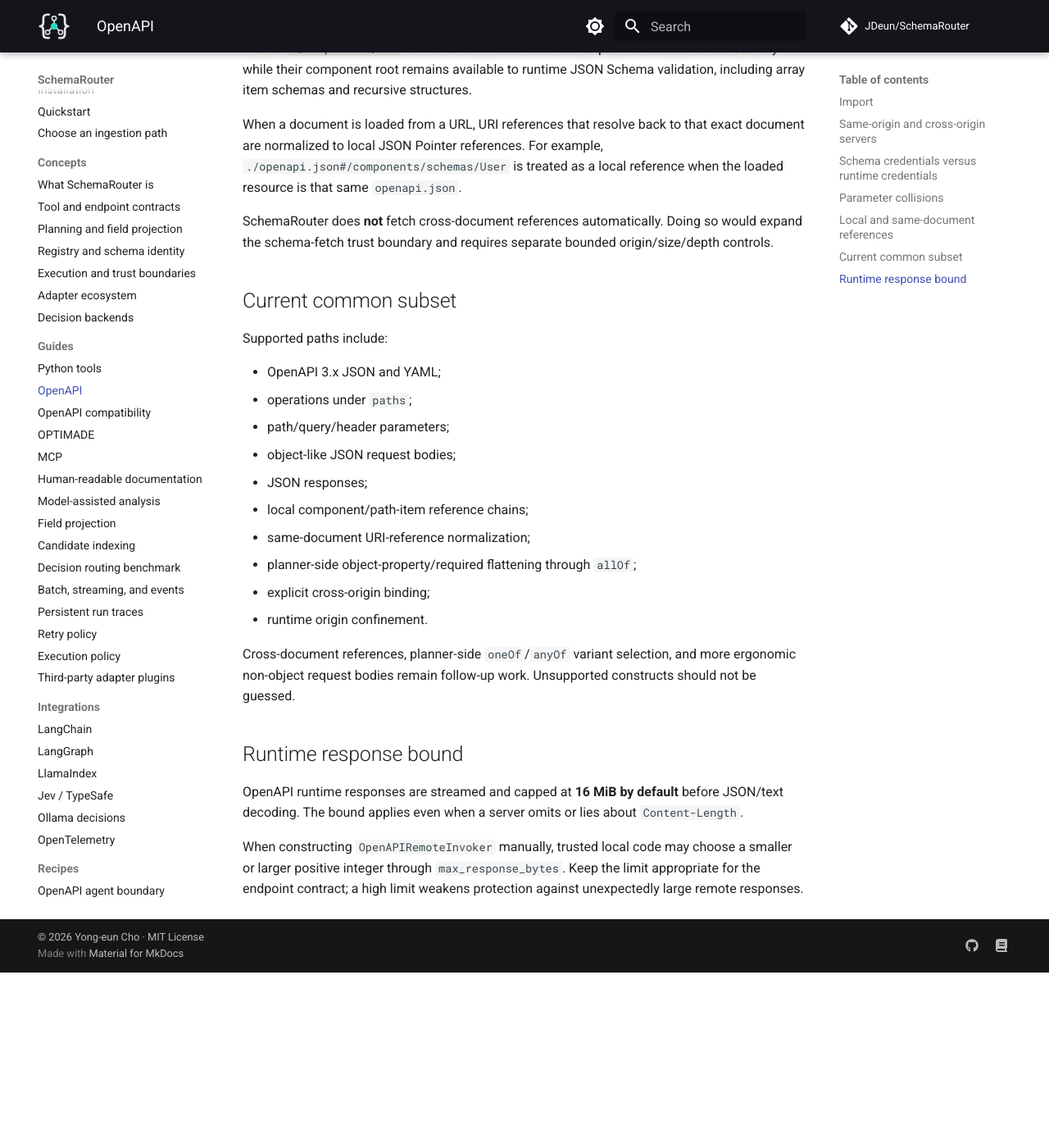
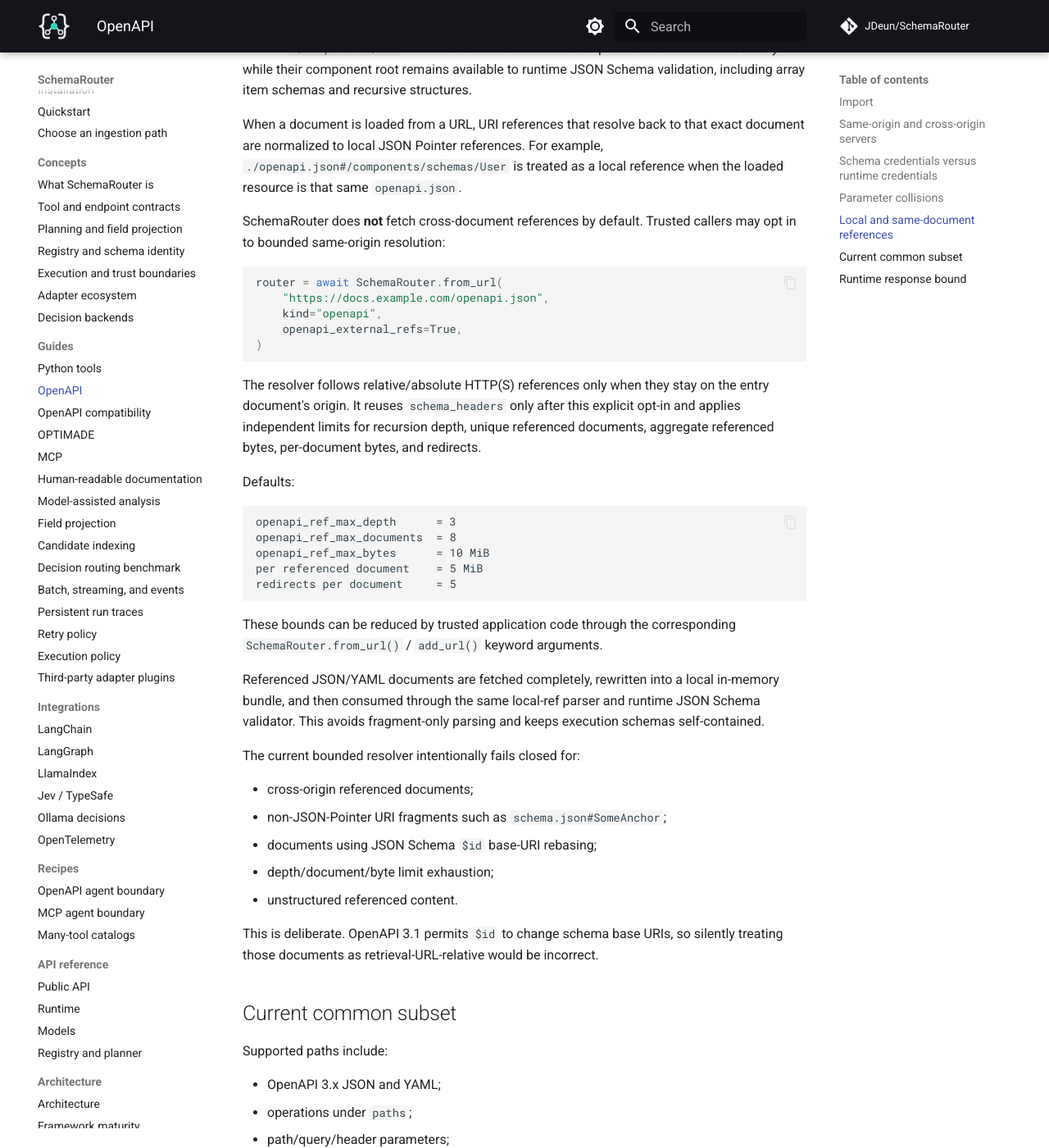
Before and after one commit to JDeun/SchemaRouter, an MkDocs documentation site: the page built from docs/guides/openapi.md, in a window 1280 px wide and 1400 px high, scrolled down 1587 px. Shown: the whole window at 82% size. Built offline with MkDocs 1.6.1 and Material for MkDocs 9.7.7, drawn with Linux system fonts in a browser that asks for light colours; comment, search, counter and statistics services are not loaded; before the commit the page ends 2773 px from its top, so only the background shows below that; some of the changed text lies outside the part shown.

Commit message:
docs: document bounded external OpenAPI refs

````diff
--- a/docs/guides/openapi.md
+++ b/docs/guides/openapi.md
@@ -74,8 +74,49 @@
 `./openapi.json#/components/schemas/User` is treated as a local reference when the loaded resource
 is that same `openapi.json`.
 
-SchemaRouter does **not** fetch cross-document references automatically. Doing so would expand the
-schema-fetch trust boundary and requires separate bounded origin/size/depth controls.
+SchemaRouter does **not** fetch cross-document references by default. Trusted callers may opt in to
+bounded same-origin resolution:
+
+```python
+router = await SchemaRouter.from_url(
+    "https://docs.example.com/openapi.json",
+    kind="openapi",
+    openapi_external_refs=True,
+)
+```
+
+The resolver follows relative/absolute HTTP(S) references only when they stay on the entry
+document's origin. It reuses `schema_headers` only after this explicit opt-in and applies independent
+limits for recursion depth, unique referenced documents, aggregate referenced bytes, per-document
+bytes, and redirects.
+
+Defaults:
+
+```text
+openapi_ref_max_depth      = 3
+openapi_ref_max_documents  = 8
+openapi_ref_max_bytes      = 10 MiB
+per referenced document    = 5 MiB
+redirects per document     = 5
+```
+
+These bounds can be reduced by trusted application code through the corresponding
+`SchemaRouter.from_url()` / `add_url()` keyword arguments.
+
+Referenced JSON/YAML documents are fetched completely, rewritten into a local in-memory bundle, and
+then consumed through the same local-ref parser and runtime JSON Schema validator. This avoids
+fragment-only parsing and keeps execution schemas self-contained.
+
+The current bounded resolver intentionally fails closed for:
+
+- cross-origin referenced documents;
+- non-JSON-Pointer URI fragments such as `schema.json#SomeAnchor`;
+- documents using JSON Schema `$id` base-URI rebasing;
+- depth/document/byte limit exhaustion;
+- unstructured referenced content.
+
+This is deliberate. OpenAPI 3.1 permits `$id` to change schema base URIs, so silently treating those
+documents as retrieval-URL-relative would be incorrect.
 
 ## Current common subset
 
@@ -88,12 +129,14 @@
 - JSON responses;
 - local component/path-item reference chains;
 - same-document URI-reference normalization;
+- explicitly enabled bounded same-origin cross-document `$ref` bundling;
 - planner-side object-property/required flattening through `allOf`;
 - explicit cross-origin binding;
 - runtime origin confinement.
 
-Cross-document references, planner-side `oneOf`/`anyOf` variant selection, and more ergonomic
-non-object request bodies remain follow-up work. Unsupported constructs should not be guessed.
+JSON Schema `$id` rebasing, non-JSON-Pointer anchors, planner-side `oneOf`/`anyOf` variant
+selection, and more ergonomic non-object request bodies remain follow-up work. Unsupported
+constructs should not be guessed.
 
 
 ## Runtime response bound
````
